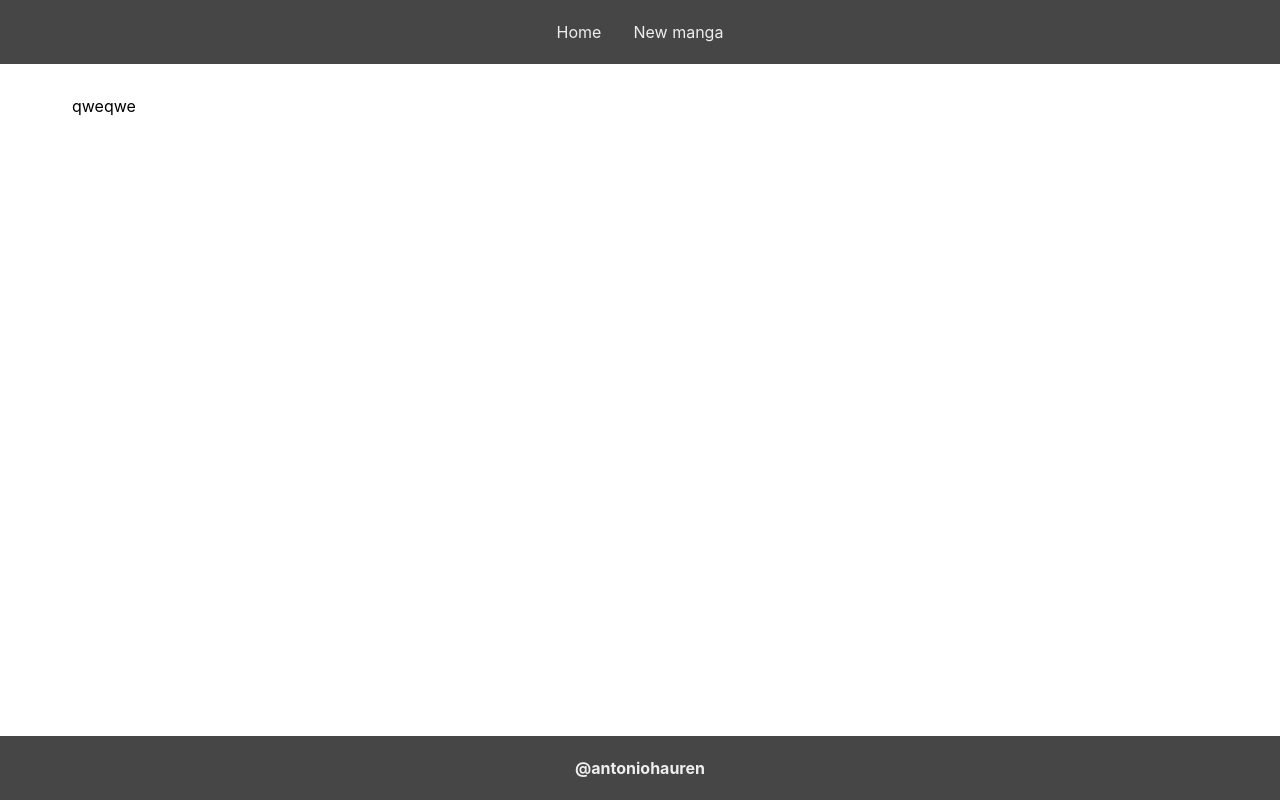
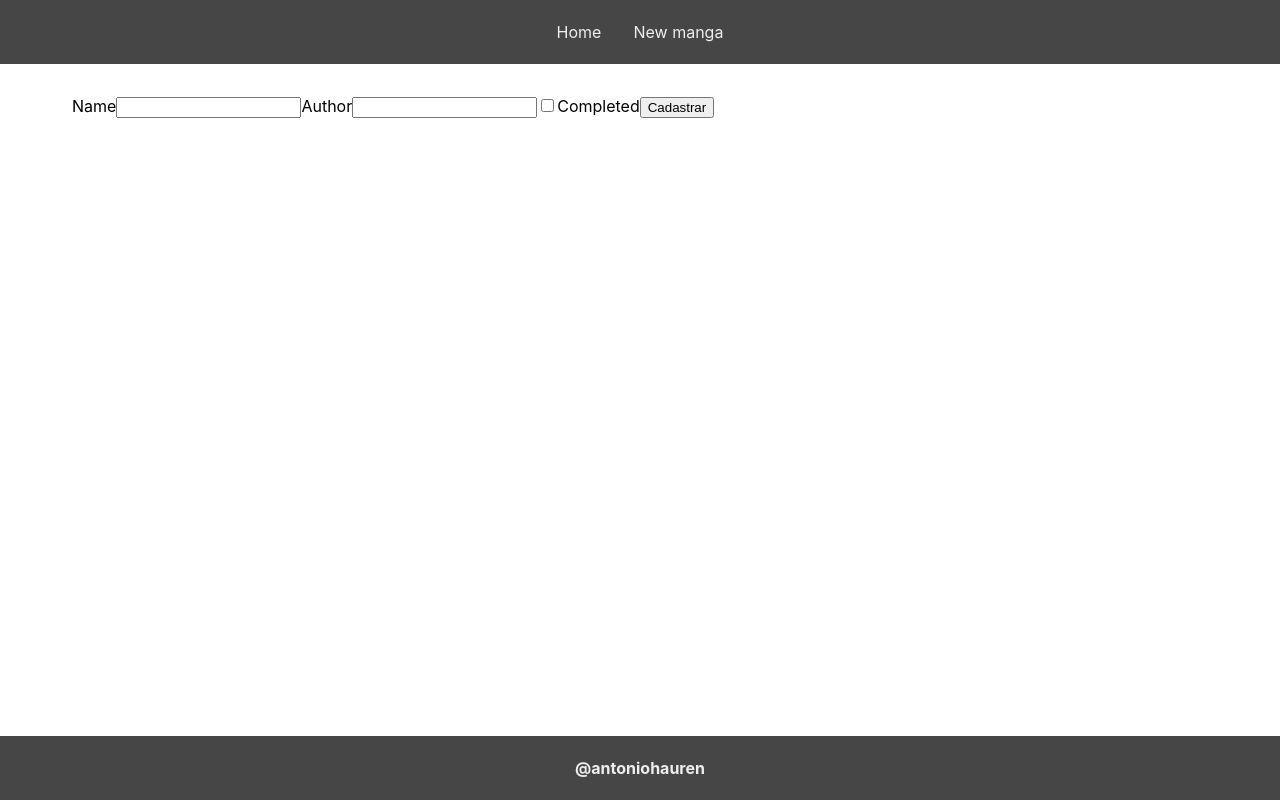
Before and after one commit to antoniohauren/manga-app, a Next.js app in the folder frontend/: page /new in a window 1280 px wide. Built offline with nearby package versions, Linux system fonts and the light colour scheme.

Commit message:
feat: add post request

```diff
--- a/frontend/pages/new.tsx
+++ b/frontend/pages/new.tsx
@@ -1,13 +1,67 @@
+import axios from 'axios';
 import Head from 'next/head';
+import { FormEvent, useState } from 'react';
+import { CreateMangaDto } from '../../src/manga/dto/create-manga.dto';
 import BaseTemplate from '../components/BaseTemplate';
 
 function NewMangaPage() {
+  const [name, setName] = useState('');
+  const [author, setAuthor] = useState('');
+  const [completed, setCompleted] = useState(false);
+
+  async function handleSubmit(e: FormEvent) {
+    e.preventDefault();
+
+    const body: CreateMangaDto = {
+      author,
+      name,
+      completed,
+    };
+
+    try {
+      await axios.post('http://localhost:3333/manga', body);
+      alert('created!');
+    } catch (err) {
+      console.log(err);
+    }
+  }
+
   return (
     <>
       <Head>
         <title>New Manga</title>
       </Head>
-      <BaseTemplate>qweqwe</BaseTemplate>
+      <BaseTemplate>
+        <form onSubmit={handleSubmit}>
+          <label>
+            Name
+            <input
+              value={name}
+              onChange={(e) => setName(e.target.value)}
+              required
+            />
+          </label>
+
+          <label>
+            Author
+            <input
+              value={author}
+              onChange={(e) => setAuthor(e.target.value)}
+              required
+            />
+          </label>
+
+          <label>
+            <input
+              type="checkbox"
+              checked={completed}
+              onChange={(e) => setCompleted(e.target.checked)}
+            />
+            Completed
+          </label>
+          <button>Cadastrar</button>
+        </form>
+      </BaseTemplate>
     </>
   );
 }
```
